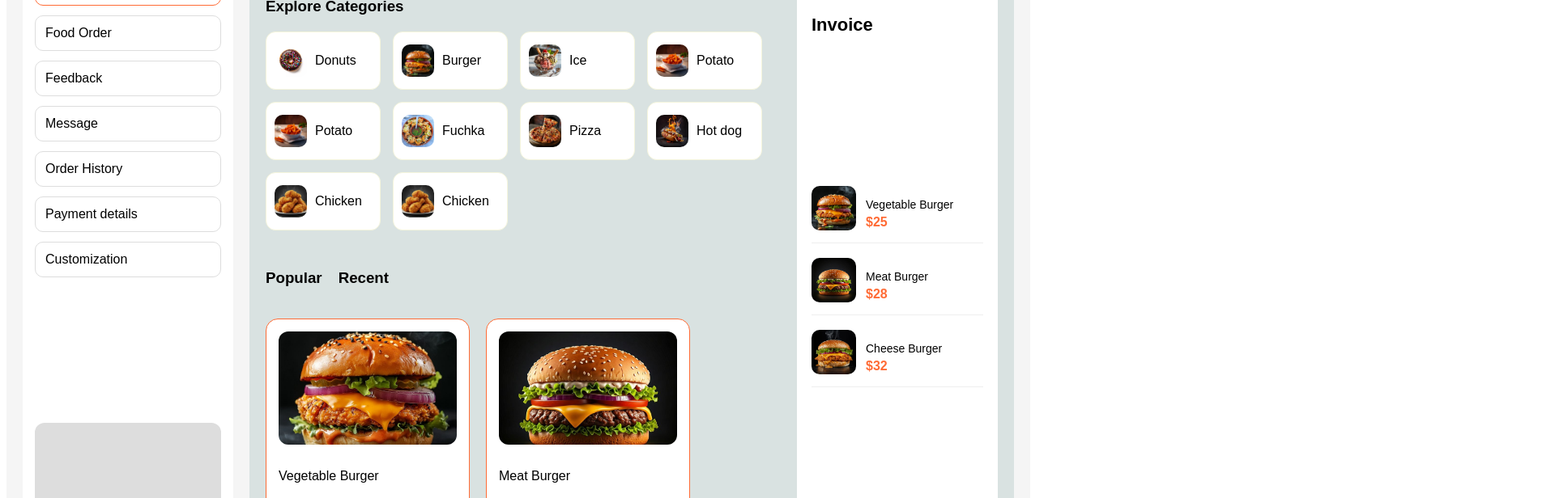
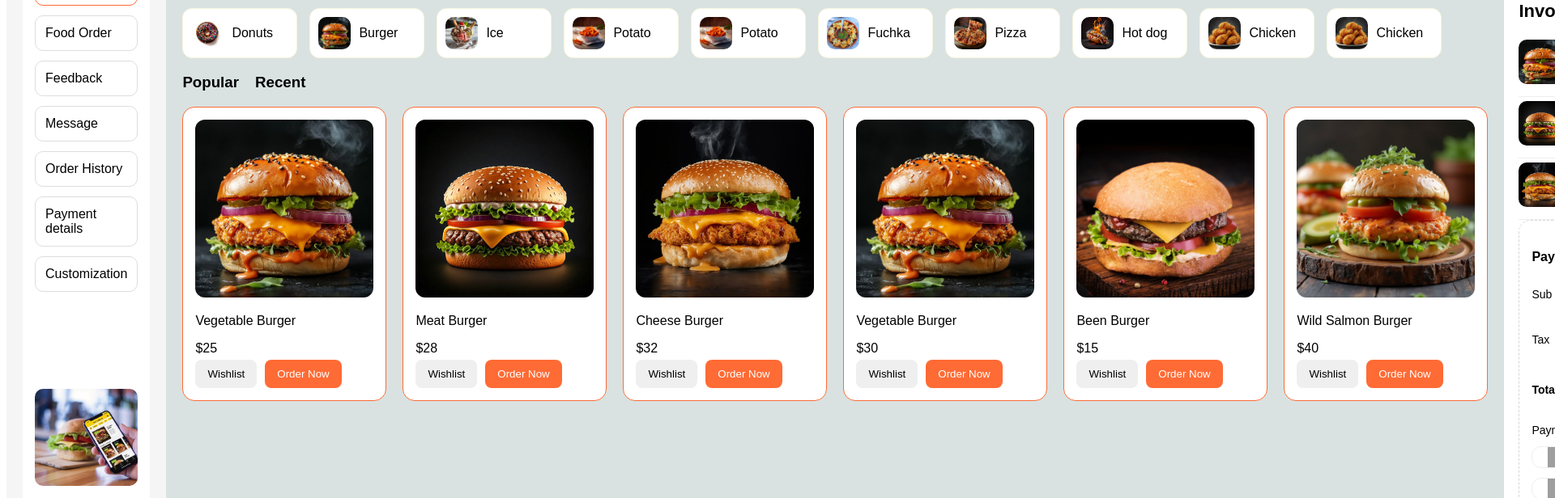
Before and after one commit to ShridharNaik05/Internship-Task-4, a React (Vite) app: page / in a window 1280 px wide. Shown: the part 140-756 px from the top of the page at 81% size, 1920 px wide, since content can reach past the window. Built offline with nearby package versions, Linux system fonts and the light colour scheme; grey boxes are pictures that could not be loaded.

Commit message:
Did some changes in the design

```diff
--- a/src/App.css
+++ b/src/App.css
@@ -10,7 +10,7 @@
 }
 
 .left-side{
-  width: 230px;
+  flex: 0.2;
   background-color: white;
   padding: 15px;
   border-radius: 15px;
@@ -44,14 +44,18 @@
 }
 
 .customization{
-  margin-bottom: 180px;
+  margin-bottom: 120px;
 }
 
 .foodimg{
-  height: 120px;
-  border-radius: 12px;
-  background: #ddd;
   margin-bottom: 10px;
+}
+
+.foodimg img{
+  width: 100%;
+  height:120px;
+  object-fit: cover;
+  border-radius: 10px;
 }
 
 .text{
@@ -70,12 +74,12 @@
   display: flex;
   align-items: center;
   gap: 15px;
-  margin-bottom: 25px;
+
 }
 
 .header input {
   flex: 1;
-  padding: 14px;
+  padding: 10px;
   border: 1px solid #ddd;
   border-radius: 10px;
   outline: none;
@@ -108,15 +112,12 @@
 
 .explore{
   display: flex;
-  flex-wrap: wrap;
   gap: 15px;
-  margin-top: 20px;
-  margin-bottom: 30px;
+
 }
 
 .box{
   width: 120px;
-  height: 50px;
   border: 1px solid beige;
   border-radius: 12px;
   display: flex;
@@ -136,12 +137,11 @@
 .popular-head{
   display: flex;
   gap: 20px;
-  margin-bottom: 20px;
+
 }
 
 .menu{
   display: flex;
-  flex-wrap: wrap;
   gap: 20px;
 }
 
@@ -155,14 +155,13 @@
 
 .menubox img{
   width: 100%;
-  height: 140px;
   object-fit: cover;
   border-radius: 12px;
-  margin-bottom: 10px;
+
 }
 
 .menubox p{
-  margin-bottom: 10px;
+  margin-bottom: 5px;
 }
 
 .btns{
@@ -184,23 +183,24 @@
 
 .right-side{
   width: 260px;
+  margin-top: 10px;
   background: white;
   border-radius: 15px;
   padding: 18px;
   display: flex;
   flex-direction: column;
-  justify-content: space-between;
+
 }
 
 .invoice-title{
-  margin-bottom: 20px;
+
   font-size: 22px;
 }
 
 .invoice-list{
   display: flex;
   flex-direction: column;
-  gap: 18px;
+  gap: 5px;
 }
 
 .invoice-item{
@@ -213,7 +213,6 @@
 
 .invoice-item img{
   width: 55px;
-  height: 55px;
   object-fit: cover;
   border-radius: 10px;
 }
@@ -229,7 +228,6 @@
 }
 
 .payment-summary{
-  margin-top: 25px;
   border: 1px dashed #d8d8d8;
   border-radius: 15px;
   padding: 15px;
@@ -268,7 +266,7 @@
 
 .pay-box{
   width: 70px;
-  height: 50px;
+
   border: 1px solid #eee;
   border-radius: 12px;
   display: flex;
--- a/src/App.jsx
+++ b/src/App.jsx
@@ -12,6 +12,7 @@ import meat from './assets/meat.jpg';
 import cheese from './assets/cheese.jpg';
 import been from './assets/been.jpg';
 import salmon from './assets/salmon.jpg';
+import order from './assets/order.jpg';
 
 function App() {
 
@@ -41,7 +42,9 @@ function App() {
 
           </div>
 
-          <div className="foodimg"></div>
+          <div className="foodimg">
+            <img src={order} alt="Burger" />
+          </div>
 
           <div className="text">
             <b>How to order food?</b>
```
Also changed, not shown: src/assets/order.jpg (added).
